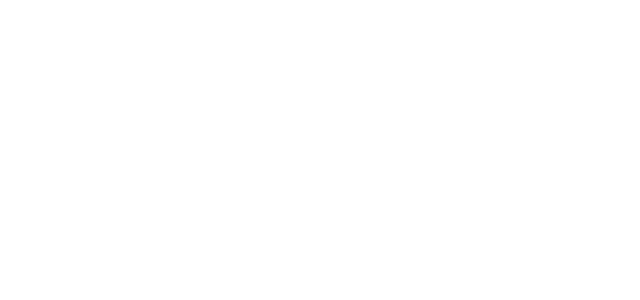
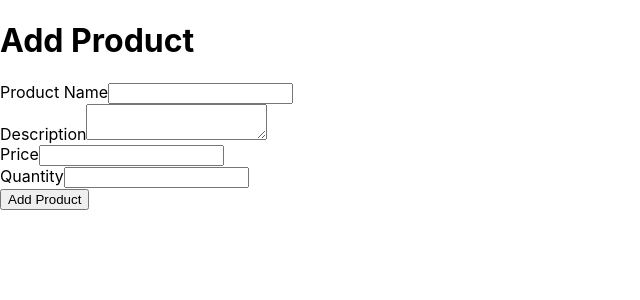
Before and after one commit to emosq369/easy-shopper-frontend, a React (Create React App) app: page /add-product in a window 1280 px wide. Before the commit this address had no page. Shown: the top 300 px of the page, without its empty margins (0-640 px from the left). Built offline with nearby package versions, Linux system fonts and the light colour scheme.

Commit message:
Add-product component frontend complete

```diff
--- /dev/null
+++ b/src/AddProduct.js
@@ -0,0 +1,101 @@
+import React, { useState } from 'react';
+import { useNavigate } from 'react-router-dom';
+
+function AddProduct() {
+  const [productName, setProductName] = useState('');
+  const [description, setDescription] = useState('');
+  const [price, setPrice] = useState('');
+  const [quantity, setQuantity] = useState('');
+  const [errorMessage, setErrorMessage] = useState('');
+  const navigate = useNavigate();
+
+  const addProduct = async (e) => {
+    e.preventDefault();
+
+    const productData = {
+      product_name: productName,
+      description: description,
+      price: parseFloat(price),
+      quantity: parseInt(quantity)
+    };
+
+    // Validation to ensure no fields are empty
+    if (!productData.product_name || !productData.description || !productData.price || !productData.quantity) {
+      setErrorMessage('All fields are required');
+      return;
+    }
+
+    try {
+      const response = await fetch('http://localhost:5001/products', {
+        method: 'POST',
+        headers: { 'Content-Type': 'application/json' },
+        body: JSON.stringify(productData)
+      });
+
+      if (response.ok) {
+        const result = await response.json();
+        console.log('Product added successfully:', result);
+        navigate('/');
+      } else {
+        const errorData = await response.json();
+        setErrorMessage(errorData.message || 'An error occurred');
+      }
+    } catch (error) {
+      setErrorMessage('Server error: ' + error.message);
+    }
+  };
+
+  return (
+    <div>
+      <h1>Add Product</h1>
+
+      {errorMessage && <p style={{ color: 'red' }}>{errorMessage}</p>}
+
+      <form onSubmit={addProduct}>
+        <div>
+          <label>Product Name</label>
+          <input
+            type="text"
+            value={productName}
+            onChange={(e) => setProductName(e.target.value)}
+            required
+          />
+        </div>
+
+        <div>
+          <label>Description</label>
+          <textarea
+            value={description}
+            onChange={(e) => setDescription(e.target.value)}
+            required
+          />
+        </div>
+
+        <div>
+          <label>Price</label>
+          <input
+            type="number"
+            step="0.01"
+            value={price}
+            onChange={(e) => setPrice(e.target.value)}
+            required
+          />
+        </div>
+
+        <div>
+          <label>Quantity</label>
+          <input
+            type="number"
+            value={quantity}
+            onChange={(e) => setQuantity(e.target.value)}
+            required
+          />
+        </div>
+
+        <button type="submit">Add Product</button>
+      </form>
+    </div>
+  );
+}
+
+export default AddProduct;
--- a/src/App.js
+++ b/src/App.js
@@ -1,14 +1,15 @@
 import React from 'react';
 import { BrowserRouter as Router, Route, Routes } from 'react-router-dom';
 import ProductCatalog from './ProductCatalog';
+import AddProduct from './AddProduct';
 
 function App() {
   return (
     <Router>
       <Routes>
         <Route path="/" element={<ProductCatalog />} />
-
         <Route path="/catalog" element={<ProductCatalog />} />
+        <Route path="/add-product" element={<AddProduct />} />
       </Routes>
     </Router>
   );
--- a/src/ProductCatalog.js
+++ b/src/ProductCatalog.js
@@ -4,7 +4,7 @@
 function ProductCatalog() {
   const [products, setProducts] = useState([]);
   const [searchQuery, setSearchQuery] = useState('');
-  const userRole = localStorage.getItem('userRole'); // 'customer' or 'owner'
+  const userRole = localStorage.getItem('userRole');
 
   // Fetch products from the backend
   useEffect(() => {
```
